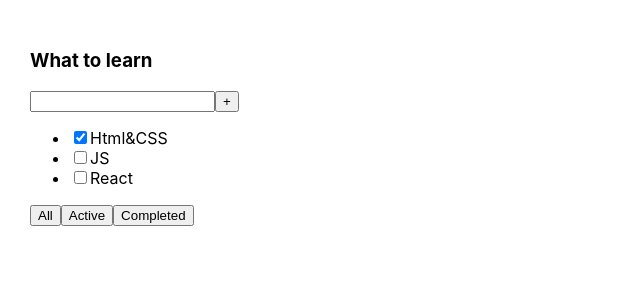
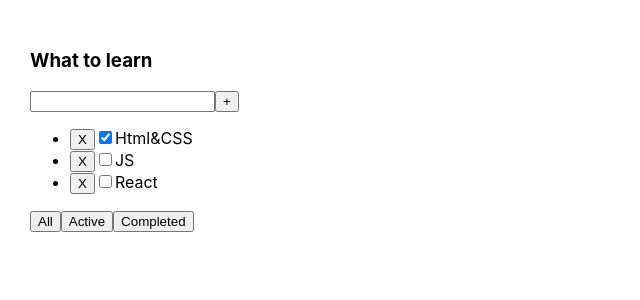
Before and after one commit to Kliapwnz/TodoRepeat, a React (Create React App) app: page / in a window 1280 px wide. Shown: the top 300 px of the page, without its empty margins (0-640 px from the left). Built offline with nearby package versions, Linux system fonts and the light colour scheme.

Commit message:
create X button

```diff
--- a/src/Todolist.tsx
+++ b/src/Todolist.tsx
@@ -19,8 +19,11 @@
                 <button>+</button>
             </div>
             <ul>
-                {props.tasks.map(el => <li key={el.id}><input type="checkbox" checked={el.isDone}/>
-                    <span>{el.title}</span></li>
+                {props.tasks.map(el => <li key={el.id}>
+                        <button>X</button>
+                        <input type="checkbox" checked={el.isDone}/>
+                        <span>{el.title}</span>
+                </li>
                 )}
             </ul>
             <div>
```
